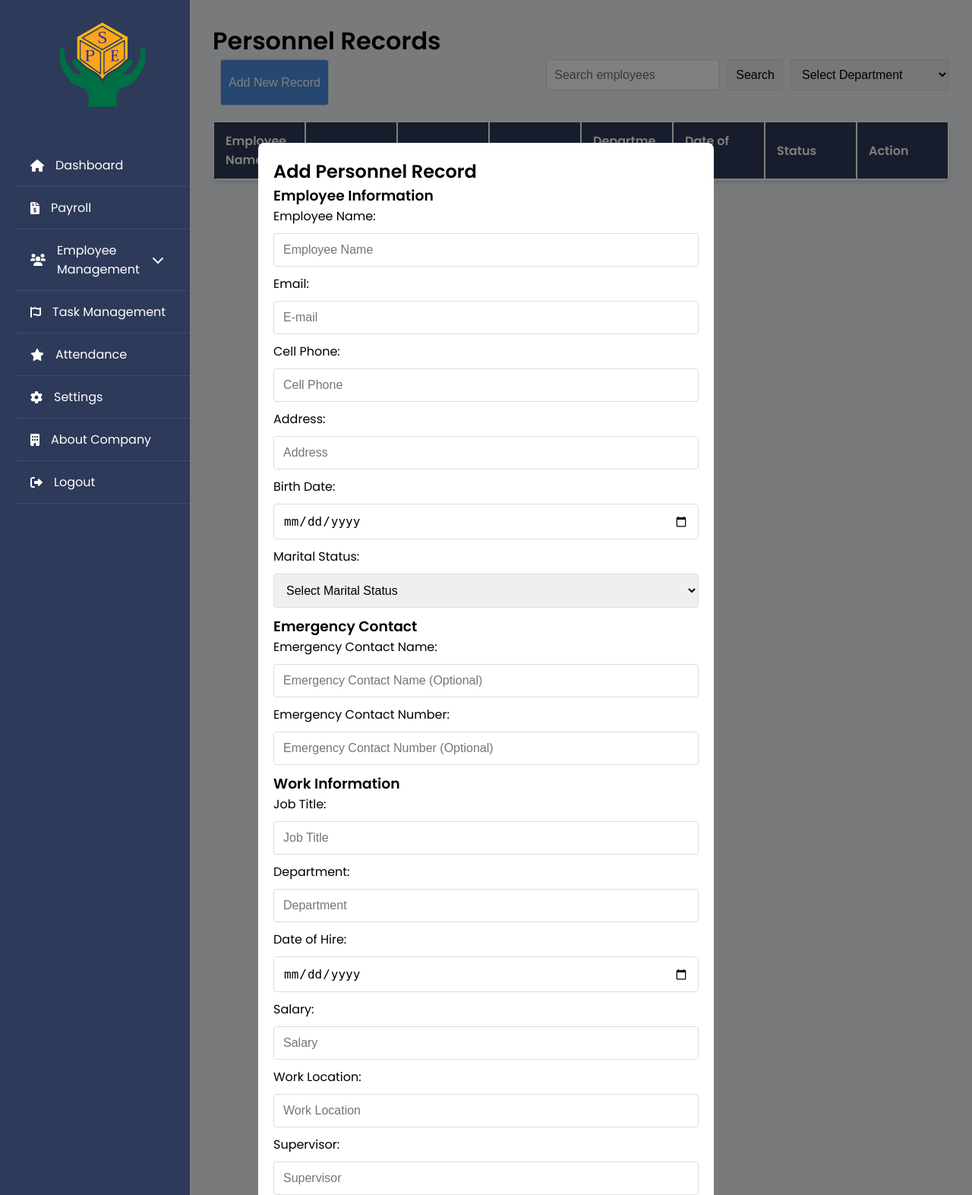
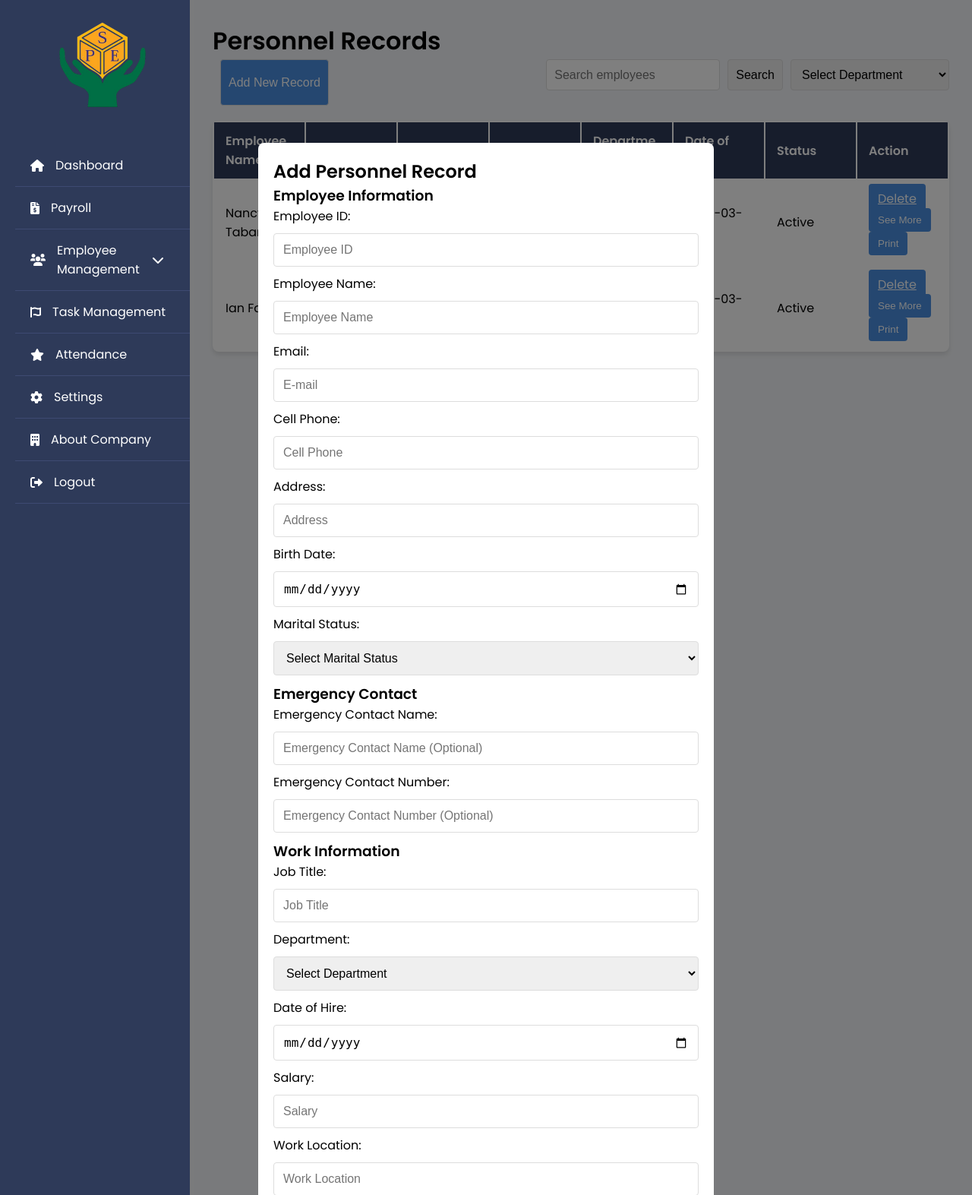
Before and after one commit to Srzian/Superpack_Capstone2, a PHP site: page /personnel.php in a window 1280 px wide, after a click on "Add New Record". Shown: the top 1573 px of the page at 76% size. Run offline with PHP 8.4, Linux system fonts and the light colour scheme; data comes from the database, SQL or seed files in the repository; lists and menus that the app fills with data are empty.

Commit message:
Update personnel.php

```diff
--- a/personnel.php
+++ b/personnel.php
@@ -1,13 +1,26 @@
 <?php
 session_start();
 
-// Initialize personnel records in session if not already set
-if (!isset($_SESSION['personnel_records'])) {
-    $_SESSION['personnel_records'] = [];
+// Database connection
+$servername = "127.0.0.1";
+$username = "root"; // Default username for XAMPP
+$password = ""; // Default password for XAMPP (usually empty)
+$dbname = "personnel_management"; // Ensure this matches your actual database name
+
+// Create connection
+$conn = new mysqli($servername, $username, $password, $dbname);
+
+// Check connection
+if ($conn->connect_error) {
+    die("Connection failed: " . $conn->connect_error);
 }
 
 // Handle record addition
 if ($_SERVER['REQUEST_METHOD'] === 'POST' && isset($_POST['addRecord'])) {
+    // Prepare and bind
+    $stmt = $conn->prepare("INSERT INTO personnel (employee_name, email, cell_phone, address, birth_date, marital_status, emergency_contact_name, emergency_contact_number, job_title, employee_id, start_date, department, salary, work_location, supervisor, status) VALUES (?, ?, ?, ?, ?, ?, ?, ?, ?, ?, ?, ?, ?, ?, ?, ?)");
+    $stmt->bind_param("ssssssssssssssss", $employee_name, $email, $cell_phone, $address, $birth_date, $marital_status, $emergency_contact_name, $emergency_contact_number, $job_title, $employee_id, $start_date, $department, $salary, $work_location, $supervisor, $status);
+
     // Retrieve all fields
     $employee_name = $_POST['employee_name'];
     $email = $_POST['email'];
@@ -18,7 +31,7 @@
     $emergency_contact_name = $_POST['emergency_contact_name'];
     $emergency_contact_number = $_POST['emergency_contact_number'];
     $job_title = $_POST['job_title'];
-    $employee_id = $_POST['employee_id'];
+    $employee_id = $_POST['employee_id']; // Added employee_id
     $start_date = $_POST['start_date'];
     $department = $_POST['department'];
     $salary = $_POST['salary'];
@@ -26,25 +39,9 @@
     $supervisor = $_POST['supervisor'];
     $status = $_POST['status'];
 
-    // Add the new record to the session array
-    $_SESSION['personnel_records'][] = [
-        'employee_name' => $employee_name,
-        'email' => $email,
-        'cell_phone' => $cell_phone,
-        'address' => $address,
-        'birth_date' => $birth_date,
-        'marital_status' => $marital_status,
-        'emergency_contact_name' => $emergency_contact_name,
-        'emergency_contact_number' => $emergency_contact_number,
-        'job_title' => $job_title,
-        'employee_id' => $employee_id,
-        'start_date' => $start_date,
-        'department' => $department,
-        'salary' => $salary,
-        'work_location' => $work_location,
-        'supervisor' => $supervisor,
-        'status' => $status,
-    ];
+    // Execute the statement
+    $stmt->execute();
+    $stmt->close();
 
     // Redirect to the same page to refresh the records list
     header('Location: ' . $_SERVER['PHP_SELF']);
@@ -53,11 +50,11 @@
 
 // Handle record deletion
 if (isset($_GET['delete'])) {
-    $recordIndex = (int)$_GET['delete']; // Ensure the index is an integer
-    if (isset($_SESSION['personnel_records'][$recordIndex])) {
-        unset($_SESSION['personnel_records'][$recordIndex]); // Remove the record
-        $_SESSION['personnel_records'] = array_values($_SESSION['personnel_records']); // Re-index the array
-    }
+    $recordId = (int)$_GET['delete']; // Ensure the index is an integer
+    $stmt = $conn->prepare("DELETE FROM personnel WHERE id = ?");
+    $stmt->bind_param("i", $recordId);
+    $stmt->execute();
+    $stmt->close();
     header('Location: ' . $_SERVER['PHP_SELF']); // Refresh the page
     exit;
 }
@@ -66,12 +63,16 @@
 $searchKeyword = isset($_POST['search']) ? $_POST['search'] : '';
 $departmentFilter = isset($_POST['department_filter']) ? $_POST['department_filter'] : '';
 
-// Filter records based on search and department
-$filtered_records = array_filter($_SESSION['personnel_records'], function ($record) use ($searchKeyword, $departmentFilter) {
-    $matchesSearch = !$searchKeyword || stripos($record['employee_name'], $searchKeyword) !== false;
-    $matchesDepartment = !$departmentFilter || $record['department'] === $departmentFilter;
-    return $matchesSearch && $matchesDepartment;
-});
+// Prepare the SQL query with filters
+$sql = "SELECT * FROM personnel WHERE 1=1";
+if ($searchKeyword) {
+    $sql .= " AND employee_name LIKE '%" . $conn->real_escape_string($searchKeyword) . "%'";
+}
+if ($departmentFilter) {
+    $sql .= " AND department = '" . $conn->real_escape_string($departmentFilter) . "'";
+}
+
+$result = $conn->query($sql);
 ?>
 
 <!DOCTYPE html>
@@ -375,7 +376,7 @@
                 <option value="Purchase Development" <?php echo ($departmentFilter == 'Purchase Development') ? 'selected' : ''; ?>>Purchase Development</option>
                 <option value="Accounting" <?php echo ($departmentFilter == 'Accounting') ? 'selected' : ''; ?>>Accounting</option>
                 <option value="Sales" <?php echo ($departmentFilter == 'Sales') ? 'selected' : ''; ?>>Sales</option>
-                <option value="Finance" <?php echo ($departmentFilter == 'Finance') ? 'selected' : ''; ?>>Finance</option>
+                <option value="Warehouse" <?php echo ($departmentFilter == 'Warehouse') ? 'selected' : ''; ?>>Warehouse</option>
             </select>
         </form>
     </div>
@@ -395,7 +396,8 @@
             </tr>
         </thead>
         <tbody>
-            <?php foreach ($filtered_records as $index => $record): ?>
+            <?php if ($result->num_rows > 0): ?>
+                <?php while ($record = $result->fetch_assoc()): ?>
                     <tr>
                         <td><?php echo htmlspecialchars($record['employee_name']); ?></td>
                         <td><?php echo htmlspecialchars($record['email']); ?></td>
@@ -405,16 +407,14 @@
                         <td><?php echo htmlspecialchars($record['start_date']); ?></td>
                         <td><?php echo htmlspecialchars($record['status']); ?></td>
                         <td>
-                        <a href="?delete=<?php echo $index; ?>" class="action-btn">Delete</a>
-                        <button onclick="toggleSeeMore(<?php echo $index; ?>)" class="action-btn">See More</button>
-                        <button onclick="printRecord(<?php echo $index; ?>)" class="action-btn">Print</button>
+                            <a href="?delete=<?php echo $record['id']; ?>" class="action-btn">Delete</a>
+                            <button onclick="toggleSeeMore(<?php echo $record['id']; ?>)" class="action-btn">See More</button>
+                            <button onclick="printRecord(<?php echo htmlspecialchars(json_encode($record)); ?>)" class="action-btn">Print</button>
                         </td>
                     </tr>
-
-                <!-- Hidden Expanded Details -->
-                <tr id="expand-row-<?php echo $index; ?>" style="display: none;">
+                    <tr id="expand-row-<?php echo $record['id']; ?>" style="display: none;">
                         <td colspan="8">
-                        <table>
+                            <table style="width: 100%;">
                                 <tr>
                                     <th>Address</th>
                                     <td><?php echo htmlspecialchars($record['address']); ?></td>
@@ -450,7 +450,12 @@
                             </table>
                         </td>
                     </tr>
-            <?php endforeach; ?>
+                <?php endwhile; ?>
+            <?php else: ?>
+                <tr>
+                    <td colspan="8">No records found.</td>
+                </tr>
+            <?php endif; ?>
         </tbody>
     </table>
 
@@ -460,6 +465,9 @@
             <h2>Add Personnel Record</h2>
             <form method="POST">
                 <h3>Employee Information</h3>
+                <label for="employee_id">Employee ID:</label>
+                <input type="text" name="employee_id" placeholder="Employee ID" required> <!-- Added Employee ID field -->
+
                 <label for="employee_name">Employee Name:</label>
                 <input type="text" name="employee_name" placeholder="Employee Name" required>
 
@@ -496,7 +504,14 @@
                 <input type="text" name="job_title" placeholder="Job Title" required>
 
                 <label for="department">Department:</label>
-                <input type="text" name="department" placeholder="Department" required>
+                <select name="department" required>
+                    <option value="">Select Department</option>
+                    <option value="Logistics">Logistics</option>
+                    <option value="Accounting">Accounting</option>
+                    <option value="Warehouse">Warehouse</option>
+                    <option value="Sales">Sales</option>
+                    <option value="Purchasing Development">Purchasing Development</option>
+                </select>
 
                 <label for="start_date">Date of Hire:</label>
                 <input type="date" name="start_date" required>
@@ -555,8 +570,7 @@
             row.style.display = row.style.display === 'none' ? 'table-row' : 'none';
         }
 
-        function printRecord(index) {
-            const record = <?php echo json_encode($_SESSION['personnel_records']); ?>[index];
+        function printRecord(record) {
             const printWindow = window.open('', '_blank');
             printWindow.document.write(`
                 <html>
@@ -594,6 +608,7 @@
                                 <th>Field</th>
                                 <th>Value</th>
                             </tr>
+                            <tr><td>Employee ID</td><td>${record.employee_id}</td></tr>
                             <tr><td>Employee Name</td><td>${record.employee_name}</td></tr>
                             <tr><td>Email</td><td>${record.email}</td></tr>
                             <tr><td>Cell Phone</td><td>${record.cell_phone}</td></tr>
@@ -619,3 +634,7 @@
     </script>
 </body>
 </html>
+
+<?php
+$conn->close(); // Close the database connection
+?>
```
Lines whose indentation alone changed are shown as unchanged.
